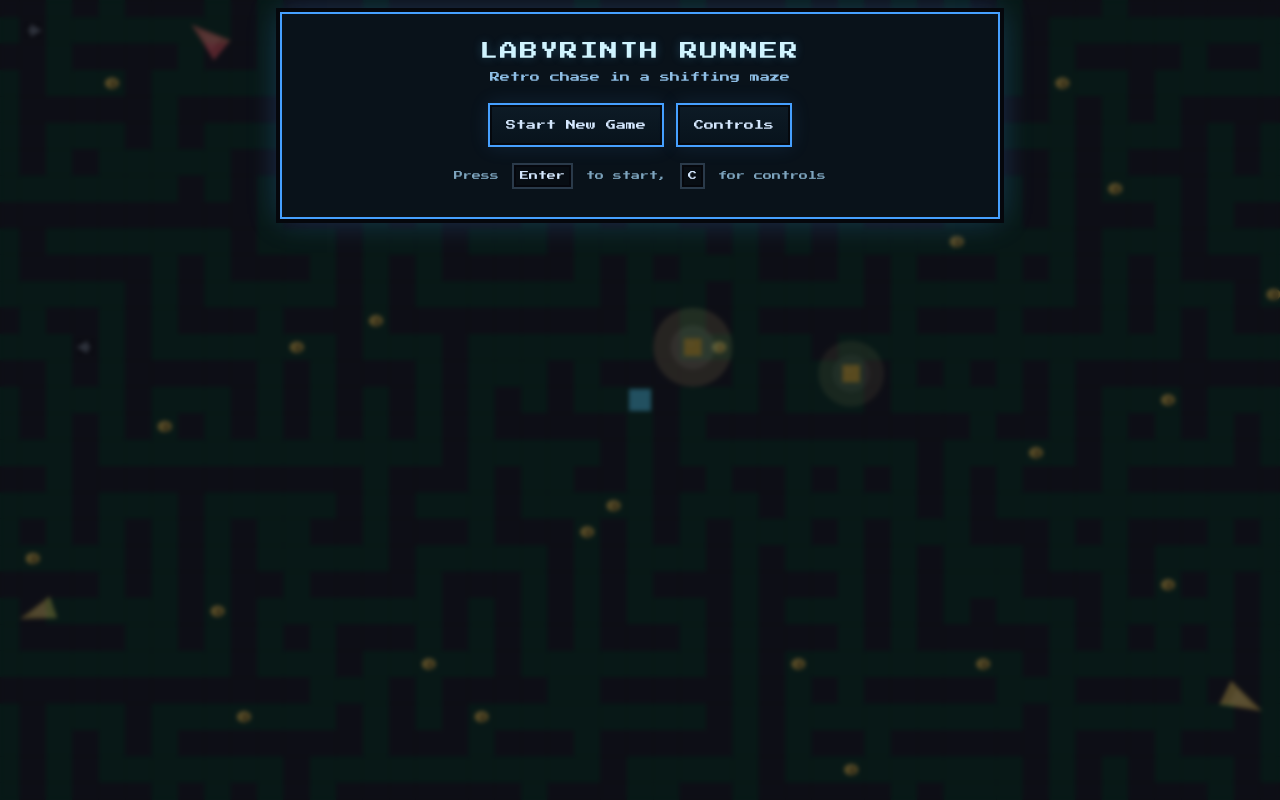
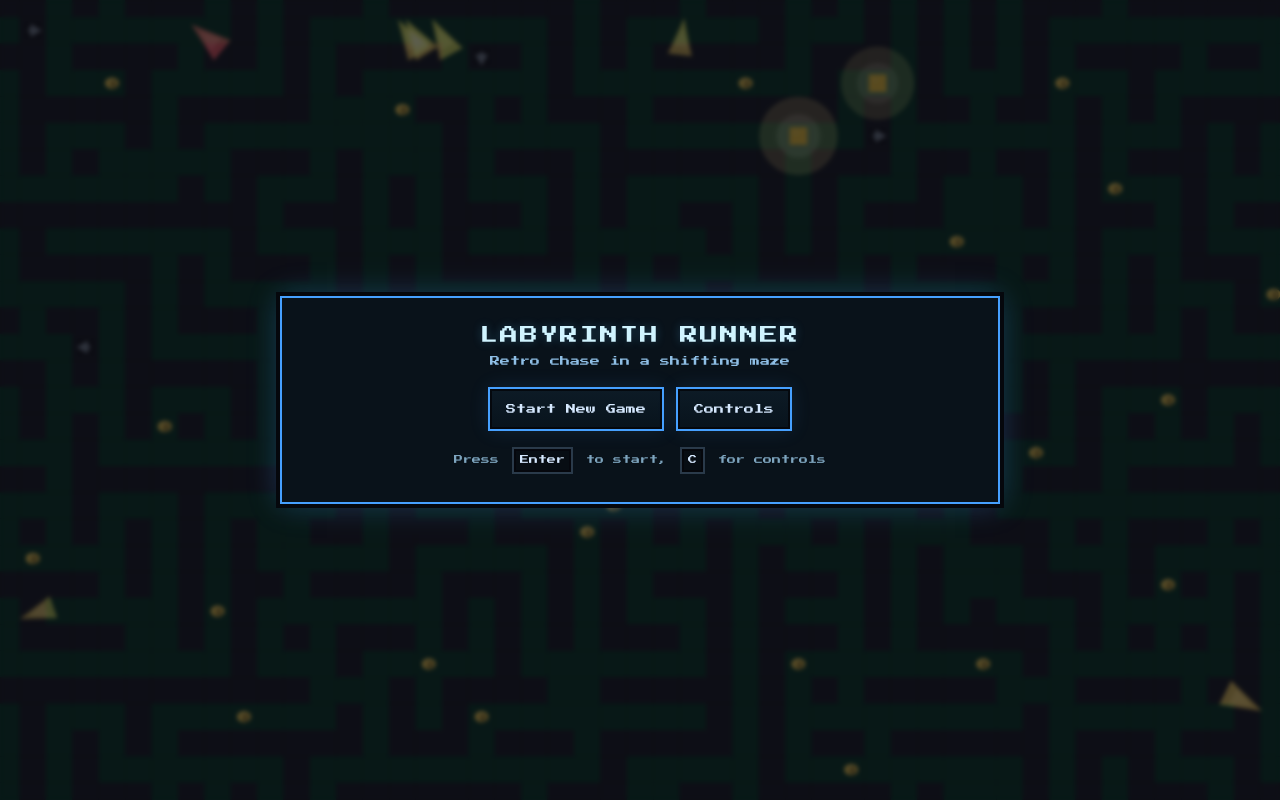
Before and after one commit to OjAntoni/wybrunner, a React (Vite) app: page / in a window 1280 px wide. Built offline with nearby package versions, Linux system fonts and the light colour scheme.

Commit message:
Center main menu vertically while keeping controls scroll-safe

```diff
--- a/src/App.tsx
+++ b/src/App.tsx
@@ -1515,7 +1515,9 @@ export default function App() {
       )}
 
       {screen !== "game" && (
-        <div className="overlay overlay-menu">
+        <div
+          className={`overlay overlay-menu${screen === "menu" ? " overlay-menu-main" : ""}`}
+        >
           <div className="overlay-box menu-box">
             {screen === "menu" ? (
               <>
--- a/src/styles.css
+++ b/src/styles.css
@@ -507,6 +507,10 @@ body,
     max(12px, env(safe-area-inset-left));
 }
 
+.overlay.overlay-menu.overlay-menu-main {
+  align-items: center;
+}
+
 .menu-box {
   width: min(720px, calc(100vw - 40px));
   max-height: calc(100dvh - 24px);
```
